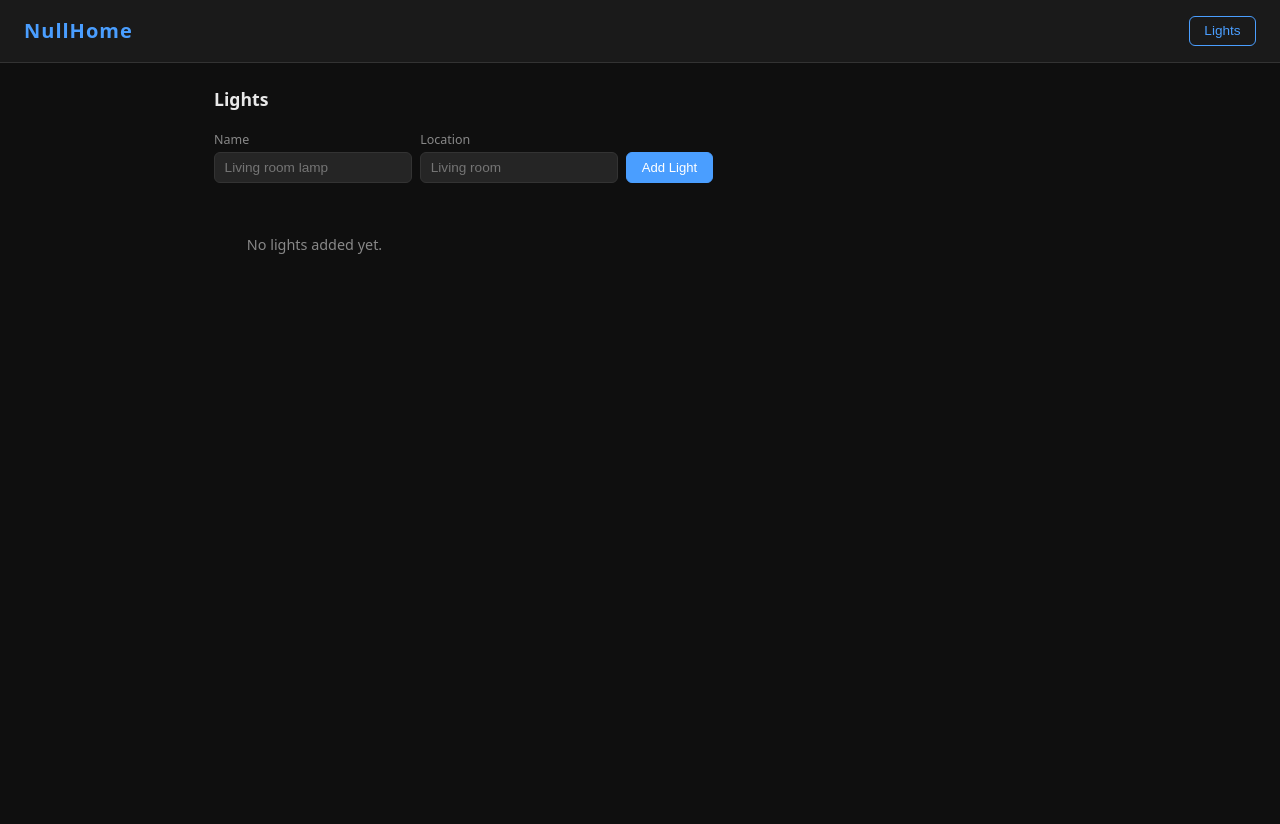
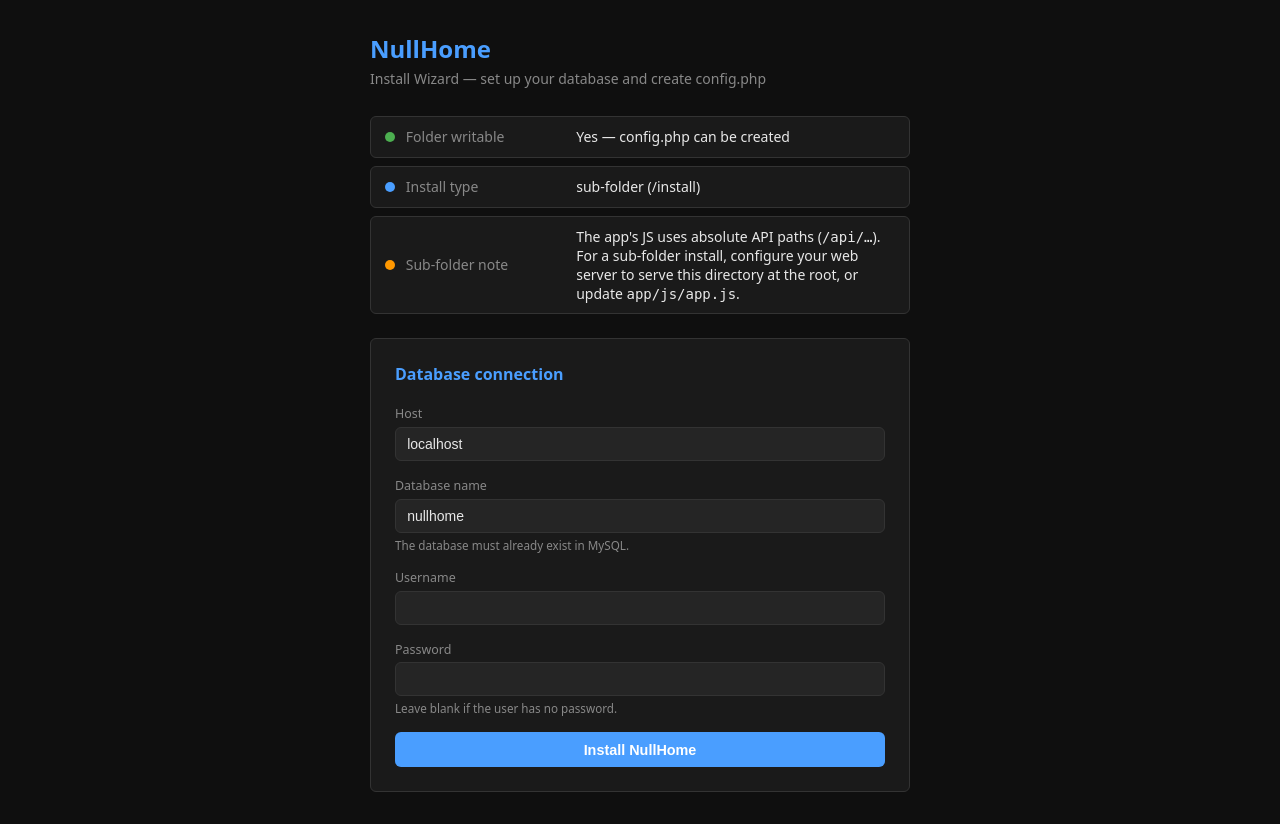
Before and after one commit to sophiathekitty/NullHomeVibeCode, a PHP site: page /install/index.php in a window 1280 px wide. Before the commit the page ends 254 px from the top, so only its background shows below. Run offline with PHP 8.4, Linux system fonts and the light colour scheme; data that the repository does not hold is empty.

Commit message:
Add install wizard, DatabaseValidationService, rename config.php to config.php.example
Co-authored-by: sophiathekitty <1068580+sophiathekitty@users.noreply.github.com>
Agent-Logs-Url: https://github.com/sophiathekitty/NullHomeVibeCode/sessions/284ba6bc-883f-44b5-a779-b467bb746dde

```diff
--- a/api/index.php
+++ b/api/index.php
@@ -12,7 +12,17 @@
  */
 
 // Bootstrap
-require_once __DIR__ . '/../config.php';
+$configFile = __DIR__ . '/../config.php';
+if (!file_exists($configFile)) {
+    http_response_code(503);
+    echo json_encode([
+        'success' => false,
+        'data'    => null,
+        'error'   => 'NullHome is not configured yet. Please run the install wizard.',
+    ]);
+    exit;
+}
+require_once $configFile;
 require_once __DIR__ . '/../db/DB.php';
 require_once __DIR__ . '/handlers/ApiHandler.php';
 
--- a/config.php
+++ /dev/null
@@ -1,10 +0,0 @@
-<?php
-// Database configuration
-define('DB_HOST', 'localhost');
-define('DB_NAME', 'nullhome');
-define('DB_USER', 'nullhome');
-define('DB_PASS', 'changeme');
-define('DB_CHARSET', 'utf8mb4');
-
-// Application root path
-define('APP_ROOT', __DIR__);
--- a/index.php
+++ b/index.php
@@ -1,3 +1,10 @@
 <?php
-// Root entry point — serve the frontend SPA.
+// Root entry point.
+// Show the install wizard when config.php is missing; otherwise serve the SPA.
+if (!file_exists(__DIR__ . '/config.php')) {
+    require __DIR__ . '/install/index.php';
+    exit;
+}
+
+require __DIR__ . '/config.php';
 require __DIR__ . '/app/index.php';
--- /dev/null
+++ b/install/index.php
@@ -0,0 +1,463 @@
+<?php
+/**
+ * NullHome — Install Wizard
+ *
+ * Invoked automatically by the root index.php when config.php is not found.
+ * Guides the user through:
+ *   1. Checking folder write-permissions
+ *   2. Detecting root vs. sub-folder installation
+ *   3. Entering and validating MySQL credentials
+ *   4. Writing config.php
+ *   5. Creating all database tables via DatabaseValidationService
+ */
+
+$appRootDir = dirname(__DIR__);
+$configPath = $appRootDir . '/config.php';
+$canWrite   = is_writable($appRootDir);
+
+// Detect whether the app is at the server root or inside a sub-folder.
+// dirname('/index.php') === '/'  →  root install
+// dirname('/nullhome/index.php') === '/nullhome'  →  sub-folder install
+$scriptDir     = dirname($_SERVER['SCRIPT_NAME'] ?? '/index.php');
+$isRootInstall = ($scriptDir === '/' || $scriptDir === '');
+$installType   = $isRootInstall ? 'root' : 'sub-folder (' . htmlspecialchars($scriptDir) . ')';
+
+$step      = 'form';   // 'form' | 'success'
+$errors    = [];
+$dbResults = [];
+
+// ── Form defaults ────────────────────────────────────────────────────────────
+$formHost = 'localhost';
+$formName = 'nullhome';
+$formUser = '';
+
+// ── Handle POST submission ────────────────────────────────────────────────────
+if ($_SERVER['REQUEST_METHOD'] === 'POST') {
+    $host    = trim($_POST['db_host'] ?? '');
+    $name    = trim($_POST['db_name'] ?? '');
+    $user    = trim($_POST['db_user'] ?? '');
+    $pass    = $_POST['db_pass']      ?? '';
+    $charset = 'utf8mb4';
+
+    // Repopulate form with submitted values for error redisplay
+    $formHost = htmlspecialchars($host ?: 'localhost');
+    $formName = htmlspecialchars($name ?: 'nullhome');
+    $formUser = htmlspecialchars($user);
+
+    // Basic validation
+    if ($host === '') {
+        $errors[] = 'Database host is required.';
+    }
+    if ($name === '') {
+        $errors[] = 'Database name is required.';
+    }
+    if ($user === '') {
+        $errors[] = 'Database username is required.';
+    }
+
+    // Test the MySQL connection before touching the filesystem
+    if (empty($errors)) {
+        try {
+            $dsn     = sprintf('mysql:host=%s;dbname=%s;charset=%s', $host, $name, $charset);
+            $testPdo = new PDO($dsn, $user, $pass, [PDO::ATTR_ERRMODE => PDO::ERRMODE_EXCEPTION]);
+            unset($testPdo);
+        } catch (PDOException $e) {
+            $errors[] = 'Database connection failed: ' . $e->getMessage();
+        }
+    }
+
+    // Write config.php and create tables
+    if (empty($errors)) {
+        if (!$canWrite) {
+            $errors[] = 'Cannot write config.php — the application directory is not writable. '
+                      . 'Fix permissions and re-run the wizard. '
+                      . 'Example: chmod g+w ' . $appRootDir;
+        } else {
+            // Build config.php content
+            $cfg = "<?php\n"
+                 . "// Database configuration — generated by the install wizard\n"
+                 . "define('DB_HOST',    " . var_export($host,    true) . ");\n"
+                 . "define('DB_NAME',    " . var_export($name,    true) . ");\n"
+                 . "define('DB_USER',    " . var_export($user,    true) . ");\n"
+                 . "define('DB_PASS',    " . var_export($pass,    true) . ");\n"
+                 . "define('DB_CHARSET', " . var_export($charset, true) . ");\n\n"
+                 . "// Application root path\n"
+                 . "define('APP_ROOT', __DIR__);\n";
+
+            if (file_put_contents($configPath, $cfg) === false) {
+                $errors[] = 'Failed to write config.php. Check directory permissions.';
+            } else {
+                // Define constants for this request (config.php was not loaded)
+                defined('DB_HOST')    || define('DB_HOST',    $host);
+                defined('DB_NAME')    || define('DB_NAME',    $name);
+                defined('DB_USER')    || define('DB_USER',    $user);
+                defined('DB_PASS')    || define('DB_PASS',    $pass);
+                defined('DB_CHARSET') || define('DB_CHARSET', $charset);
+                defined('APP_ROOT')   || define('APP_ROOT',   $appRootDir);
+
+                // Sync all model tables
+                require_once $appRootDir . '/db/DB.php';
+                require_once $appRootDir . '/services/DatabaseValidationService.php';
+
+                $svc        = new DatabaseValidationService();
+                $validation = $svc->validate();
+                $dbResults  = $validation['results'];
+
+                if ($validation['success']) {
+                    $step = 'success';
+                } else {
+                    $errors[] = 'Database setup incomplete: ' . htmlspecialchars($validation['error'] ?? '');
+                    // Remove the partially-written config so the wizard can be retried
+                    @unlink($configPath);
+                }
+            }
+        }
+    }
+}
+?>
+<!DOCTYPE html>
+<html lang="en">
+<head>
+    <meta charset="UTF-8">
+    <meta name="viewport" content="width=device-width, initial-scale=1.0">
+    <title>NullHome — Install Wizard</title>
+    <style>
+        *, *::before, *::after { box-sizing: border-box; margin: 0; padding: 0; }
+
+        :root {
+            --bg:       #0f0f0f;
+            --surface:  #1a1a1a;
+            --surface2: #252525;
+            --border:   #333;
+            --text:     #e8e8e8;
+            --muted:    #888;
+            --accent:   #4a9eff;
+            --ok:       #4caf50;
+            --warn:     #ff9800;
+            --danger:   #f44336;
+            --radius:   6px;
+        }
+
+        body {
+            font-family: system-ui, -apple-system, sans-serif;
+            background: var(--bg);
+            color: var(--text);
+            min-height: 100vh;
+            display: flex;
+            flex-direction: column;
+            align-items: center;
+            justify-content: flex-start;
+            padding: 2rem 1rem;
+        }
+
+        .wizard {
+            width: 100%;
+            max-width: 540px;
+        }
+
+        h1 {
+            font-size: 1.5rem;
+            font-weight: 700;
+            color: var(--accent);
+            margin-bottom: 0.25rem;
+        }
+
+        .subtitle {
+            color: var(--muted);
+            font-size: 0.875rem;
+            margin-bottom: 1.75rem;
+        }
+
+        /* ── Status cards ──────────────────────────────────── */
+
+        .checks {
+            display: flex;
+            flex-direction: column;
+            gap: 0.5rem;
+            margin-bottom: 1.5rem;
+        }
+
+        .check-item {
+            display: flex;
+            align-items: center;
+            gap: 0.65rem;
+            background: var(--surface);
+            border: 1px solid var(--border);
+            border-radius: var(--radius);
+            padding: 0.65rem 0.9rem;
+            font-size: 0.875rem;
+        }
+
+        .check-dot {
+            width: 10px;
+            height: 10px;
+            border-radius: 50%;
+            flex-shrink: 0;
+        }
+
+        .dot-ok   { background: var(--ok); }
+        .dot-warn { background: var(--warn); }
+        .dot-info { background: var(--accent); }
+
+        .check-label { color: var(--muted); min-width: 160px; }
+        .check-value { color: var(--text); }
+
+        /* ── Form ──────────────────────────────────────────── */
+
+        .card {
+            background: var(--surface);
+            border: 1px solid var(--border);
+            border-radius: var(--radius);
+            padding: 1.5rem;
+        }
+
+        .card h2 {
+            font-size: 1rem;
+            font-weight: 600;
+            margin-bottom: 1.25rem;
+            color: var(--accent);
+        }
+
+        .form-group {
+            display: flex;
+            flex-direction: column;
+            gap: 0.3rem;
+            margin-bottom: 1rem;
+        }
+
+        .form-group label {
+            font-size: 0.78rem;
+            color: var(--muted);
+        }
+
+        .form-group input {
+            background: var(--surface2);
+            border: 1px solid var(--border);
+            color: var(--text);
+            padding: 0.5rem 0.7rem;
+            border-radius: var(--radius);
+            font-size: 0.875rem;
+            outline: none;
+            transition: border-color 0.15s;
+            width: 100%;
+        }
+
+        .form-group input:focus { border-color: var(--accent); }
+
+        .form-group .hint {
+            font-size: 0.73rem;
+            color: var(--muted);
+        }
+
+        .btn-install {
+            display: block;
+            width: 100%;
+            margin-top: 0.5rem;
+            padding: 0.6rem 1rem;
+            background: var(--accent);
+            border: none;
+            border-radius: var(--radius);
+            color: #fff;
+            font-size: 0.9rem;
+            font-weight: 600;
+            cursor: pointer;
+            transition: opacity 0.15s;
+        }
+
+        .btn-install:hover { opacity: 0.85; }
+
+        /* ── Errors ────────────────────────────────────────── */
+
+        .errors {
+            background: rgba(244, 67, 54, 0.1);
+            border: 1px solid var(--danger);
+            border-radius: var(--radius);
+            padding: 0.75rem 1rem;
+            margin-bottom: 1.25rem;
+            font-size: 0.85rem;
+        }
+
+        .errors ul { padding-left: 1.2rem; }
+        .errors li { margin-bottom: 0.25rem; color: #ff8a80; }
+
+        /* ── Success ───────────────────────────────────────── */
+
+        .success-box {
+            background: rgba(76, 175, 80, 0.1);
+            border: 1px solid var(--ok);
+            border-radius: var(--radius);
+            padding: 1rem 1.25rem;
+            margin-bottom: 1.25rem;
+        }
+
+        .success-box h2 {
+            font-size: 1rem;
+            color: var(--ok);
+            margin-bottom: 0.4rem;
+        }
+
+        .success-box p { font-size: 0.875rem; color: var(--text); }
+
+        .table-results {
+            width: 100%;
+            border-collapse: collapse;
+            margin-top: 0.75rem;
+            font-size: 0.82rem;
+        }
+
+        .table-results th,
+        .table-results td {
+            text-align: left;
+            padding: 0.4rem 0.6rem;
+            border-bottom: 1px solid var(--border);
+        }
+
+        .table-results th { color: var(--muted); font-weight: 500; }
+
+        .status-ok   { color: var(--ok); }
+        .status-err  { color: var(--danger); }
+
+        .btn-go {
+            display: inline-block;
+            margin-top: 1rem;
+            padding: 0.55rem 1.1rem;
+            background: var(--accent);
+            border: none;
+            border-radius: var(--radius);
+            color: #fff;
+            font-size: 0.875rem;
+            font-weight: 600;
+            text-decoration: none;
+            transition: opacity 0.15s;
+        }
+
+        .btn-go:hover { opacity: 0.85; }
+    </style>
+</head>
+<body>
+<div class="wizard">
+
+    <h1>NullHome</h1>
+    <p class="subtitle">Install Wizard — set up your database and create config.php</p>
+
+    <!-- ── Pre-flight checks ──────────────────────────────────────────────── -->
+    <div class="checks">
+        <div class="check-item">
+            <span class="check-dot <?= $canWrite ? 'dot-ok' : 'dot-warn' ?>"></span>
+            <span class="check-label">Folder writable</span>
+            <span class="check-value">
+                <?php if ($canWrite): ?>
+                    Yes — config.php can be created
+                <?php else: ?>
+                    No — run: <code>chmod a+w <?= htmlspecialchars($appRootDir) ?></code>
+                <?php endif ?>
+            </span>
+        </div>
+        <div class="check-item">
+            <span class="check-dot dot-info"></span>
+            <span class="check-label">Install type</span>
+            <span class="check-value"><?= $installType ?></span>
+        </div>
+        <?php if (!$isRootInstall): ?>
+        <div class="check-item">
+            <span class="check-dot dot-warn"></span>
+            <span class="check-label">Sub-folder note</span>
+            <span class="check-value">
+                The app's JS uses absolute API paths (<code>/api/…</code>).
+                For a sub-folder install, configure your web server to serve
+                this directory at the root, or update <code>app/js/app.js</code>.
+            </span>
+        </div>
+        <?php endif ?>
+    </div>
+
+    <?php if ($step === 'success'): ?>
+    <!-- ── Success ──────────────────────────────────────────────────────── -->
+    <div class="success-box">
+        <h2>&#10003; Installation complete!</h2>
+        <p>config.php has been created and all database tables are ready.</p>
+    </div>
+
+    <div class="card">
+        <h2>Database tables</h2>
+        <table class="table-results">
+            <thead>
+                <tr>
+                    <th>Model</th>
+                    <th>Table</th>
+                    <th>Status</th>
+                </tr>
+            </thead>
+            <tbody>
+                <?php foreach ($dbResults as $row): ?>
+                <tr>
+                    <td><?= htmlspecialchars($row['model']) ?></td>
+                    <td><code><?= htmlspecialchars($row['table']) ?></code></td>
+                    <td class="<?= $row['status'] === 'ok' ? 'status-ok' : 'status-err' ?>">
+                        <?= htmlspecialchars($row['status']) ?>
+                    </td>
+                </tr>
+                <?php endforeach ?>
+            </tbody>
+        </table>
+
+        <a class="btn-go" href="/">Open NullHome &rarr;</a>
+    </div>
+
+    <?php else: ?>
+    <!-- ── DB credentials form ──────────────────────────────────────────── -->
+    <?php if (!empty($errors)): ?>
+    <div class="errors">
+        <ul>
+            <?php foreach ($errors as $err): ?>
+            <li><?= htmlspecialchars($err) ?></li>
+            <?php endforeach ?>
+        </ul>
+    </div>
+    <?php endif ?>
+
+    <form class="card" method="post">
+        <h2>Database connection</h2>
+
+        <div class="form-group">
+            <label for="db_host">Host</label>
+            <input type="text" id="db_host" name="db_host"
+                   value="<?= $formHost ?>" required autocomplete="off">
+        </div>
+
+        <div class="form-group">
+            <label for="db_name">Database name</label>
+            <input type="text" id="db_name" name="db_name"
+                   value="<?= $formName ?>" required autocomplete="off">
+            <span class="hint">The database must already exist in MySQL.</span>
+        </div>
+
+        <div class="form-group">
+            <label for="db_user">Username</label>
+            <input type="text" id="db_user" name="db_user"
+                   value="<?= $formUser ?>" required autocomplete="off">
+        </div>
+
+        <div class="form-group">
+            <label for="db_pass">Password</label>
+            <input type="password" id="db_pass" name="db_pass"
+                   value="" autocomplete="new-password">
+            <span class="hint">
+                <?php if (!empty($errors)): ?>
+                    Re-enter your password (not stored between attempts).
+                <?php else: ?>
+                    Leave blank if the user has no password.
+                <?php endif ?>
+            </span>
+        </div>
+
+        <button type="submit" class="btn-install"
+                <?= $canWrite ? '' : 'disabled title="Fix folder permissions first"' ?>>
+            Install NullHome
+        </button>
+    </form>
+    <?php endif ?>
+
+</div>
+</body>
+</html>
```
Also changed, not shown: services/DatabaseValidationService.php (added, +66 -0 lines), 2 other files.
